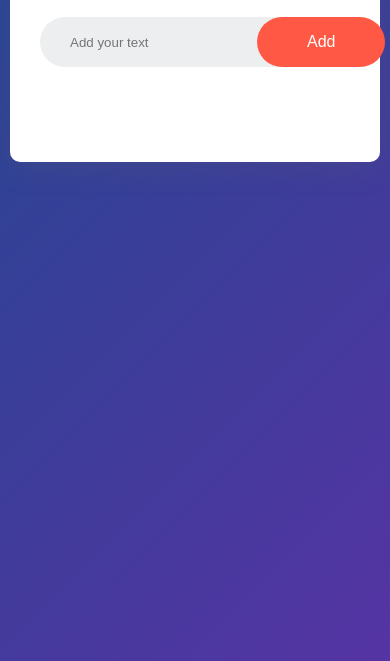
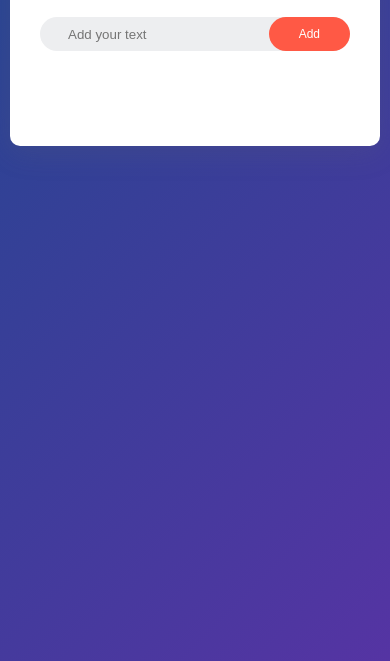
Before and after one commit to dhineshn6369/todo-app, a plain HTML site: page index.html in a window 390 px wide. Shown: the part 183-844 px from the top of the page. Drawn offline with Linux system fonts and the light colour scheme.

Commit message:
Update todo.css

```diff
--- a/todo.css
+++ b/todo.css
@@ -12,7 +12,7 @@
 }
 .todo-app{
     width: 100%;
-/*     max-width: 540px; */
+    max-width: 540px;
     background: #fff;
     margin: 100px auto 20px;
     padding: 40px 30px 70px;
@@ -107,5 +107,18 @@ ul li span:hover{
 }
 
 @media screen and (max-width:1024px){
+    input{
+        padding: 8px;
+        font-weight: 12px;
+    }
+    button{
+
+        padding: 10px 30px;
+        font-size: 12px;
+        cursor: pointer;
+        border-radius: 40px;
+
+
+    }
 
 }
```
